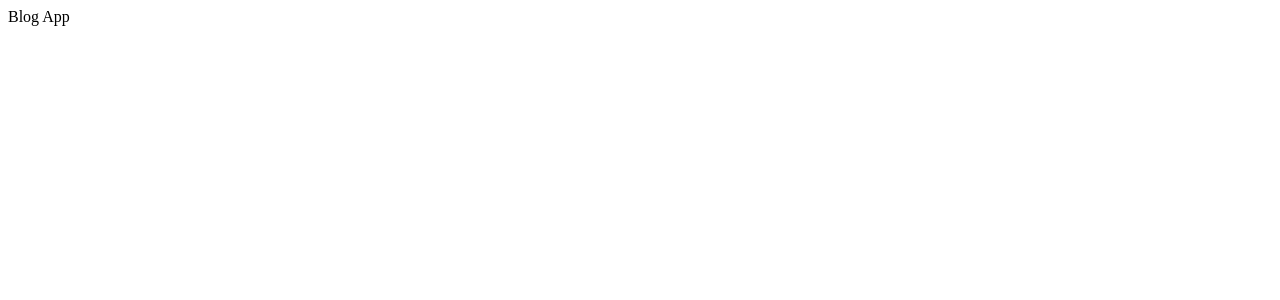
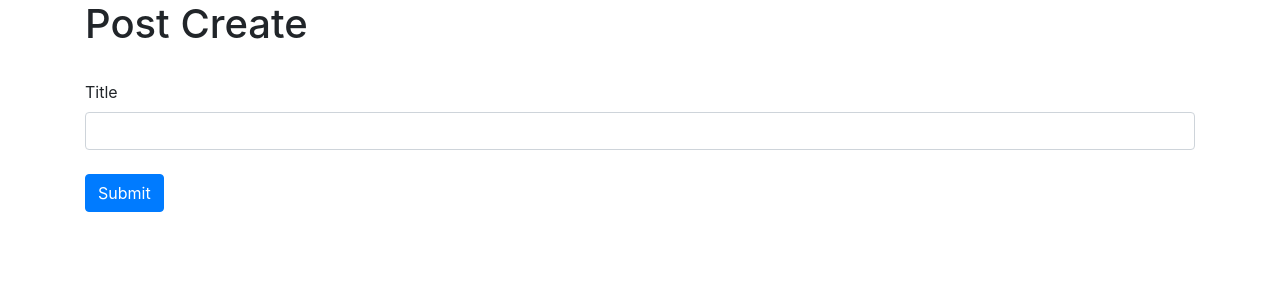
Before and after one commit to edubskiy/mini-microservices-app, a React (Create React App) app in the folder client/: page / in a window 1280 px wide. Shown: the top 300 px of the page. Built offline with nearby package versions, Linux system fonts and the light colour scheme.

Commit message:
Added PostCreate component

```diff
--- a/client/public/index.html
+++ b/client/public/index.html
@@ -3,6 +3,7 @@
   <head>
     <meta charset="utf-8" />
     <link rel="icon" href="%PUBLIC_URL%/favicon.ico" />
+    <link rel="stylesheet" href="https://stackpath.bootstrapcdn.com/bootstrap/4.5.2/css/bootstrap.min.css" integrity="sha384-JcKb8q3iqJ61gNV9KGb8thSsNjpSL0n8PARn9HuZOnIxN0hoP+VmmDGMN5t9UJ0Z" crossorigin="anonymous">
     <meta name="viewport" content="width=device-width, initial-scale=1" />
     <meta name="theme-color" content="#000000" />
     <meta
--- a/client/src/App.js
+++ b/client/src/App.js
@@ -1,5 +1,12 @@
 import React from 'react';
+import PostCreate from './PostCreate';
 
 export default () => {
-  return <div>Blog App</div>;
+  return (
+    <div className="container">
+      <h1>Post Create</h1>
+      <br />
+      <PostCreate />
+    </div>
+  );
 }
--- /dev/null
+++ b/client/src/PostCreate.js
@@ -0,0 +1,15 @@
+import React from 'react';
+
+export default () => {
+  return <div>
+    <form>
+      <div className="div-group">
+        <label>Title</label>
+        <input className="form-control" />
+      </div>
+      <br />
+      <button className="btn btn-primary">Submit</button>
+    </form>
+
+  </div>
+}
```
